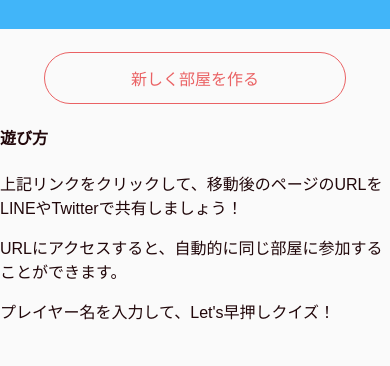
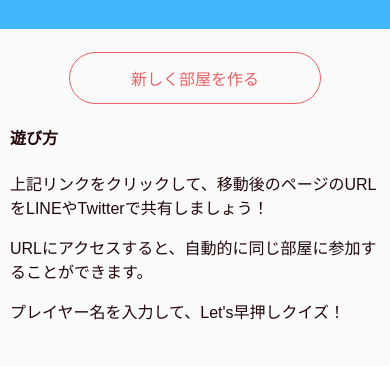
Before and after one commit to kznrluk/hayaoshi-button-online, a website: page static/index.html in a window 390 px wide. Shown: the part 181-547 px from the top of the page. Drawn offline with Linux system fonts and the light colour scheme.

Commit message:
viewportの追加とスタイル修正

```diff
--- a/static/index.html
+++ b/static/index.html
@@ -2,6 +2,7 @@
 <head>
     <title>早押しボタンオンライン</title>
     <meta charset="utf-8">
+    <meta name="viewport" content="width=360,initial-scale=1">
     <link rel="stylesheet" href="style.css">
 </head>
 <body>
--- a/static/style.css
+++ b/static/style.css
@@ -39,7 +39,7 @@ body {
 
 @media screen and (max-width: 600px) {
     .content__body {
-        padding: 0 0 30px;
+        padding: 0 10px 30px;
     }
 }
 
@@ -56,6 +56,7 @@ body {
 .title__text {
     font-weight: normal;
     font-size: 2rem;
+    white-space: nowrap;
     color: var(--main-text-color-white);
 }
 
@@ -67,7 +68,7 @@ body {
     border: solid 1px var(--main-line-color);
     border-radius: 50px;
     height: 50px;
-    width: 300px;
+    width: 250px;
 }
 
 .link__text {
```
